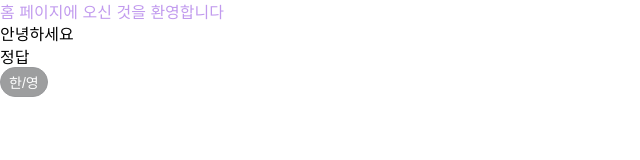
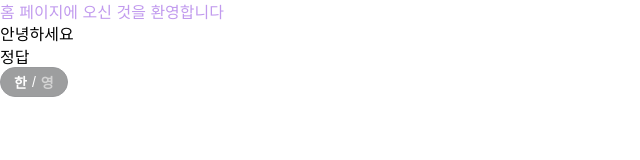
Before and after one commit to Catch-Letter/Catch-Letter-FE, a React (Vite) app: page / in a window 1280 px wide. Shown: the top 160 px of the page, without its empty margins (0-640 px from the left). Built offline with nearby package versions, Linux system fonts and the light colour scheme.

Commit message:
feat: 활성화된 언어 표시 (#19)

```diff
--- a/src/shared/ui/languageSwitcher/LanguageSwitcher.styles.tsx
+++ b/src/shared/ui/languageSwitcher/LanguageSwitcher.styles.tsx
@@ -1,7 +1,10 @@
 // import { colors } from '#/styles/color'
 import { css } from '@emotion/react'
 
-export const buttonStyle = css`
+export const buttonStyle = (isKorean: boolean) => css`
+  display: flex;
+  justify-content: center;
+  align-items: center;
   background-color: rgba(60, 62, 65, 0.5);
   color: white;
   border: 1px solid #98999b;
@@ -11,6 +14,16 @@ export const buttonStyle = css`
   cursor: pointer;
   transition: background-color 0.2s ease;
 
+  span {
+    padding: 0 5px;
+    font-weight: bold;
+    color: ${isKorean ? 'white' : '#d3d3d3'};
+  }
+
+  span + span {
+    color: ${isKorean ? '#d3d3d3' : 'white'};
+  }
+
   &:hover {
     background-color: gray;
   }
--- a/src/shared/ui/languageSwitcher/languageSwitcher.tsx
+++ b/src/shared/ui/languageSwitcher/languageSwitcher.tsx
@@ -4,6 +4,7 @@ import { buttonStyle } from './LanguageSwitcher.styles'
 
 const LanguageSwitcher: React.FC = () => {
   const { i18n } = useTranslation()
+  const isKorean = i18n.language === 'ko_KR'
 
   const toggleLanguage = () => {
     const newLanguage = i18n.language === 'en_US' ? 'ko_KR' : 'en_US'
@@ -11,8 +12,8 @@ const LanguageSwitcher: React.FC = () => {
   }
 
   return (
-    <button css={buttonStyle} onClick={toggleLanguage}>
-      한/영
+    <button css={buttonStyle(isKorean)} onClick={toggleLanguage}>
+      <span>한</span>/<span>영</span>
     </button>
   )
 }
```
